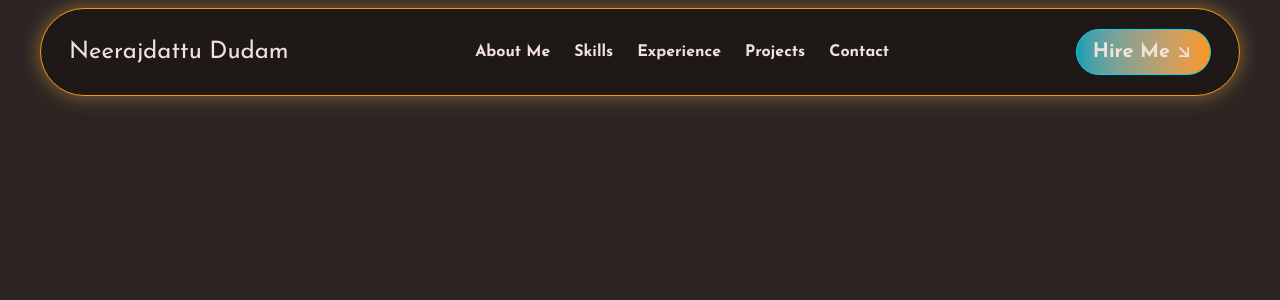
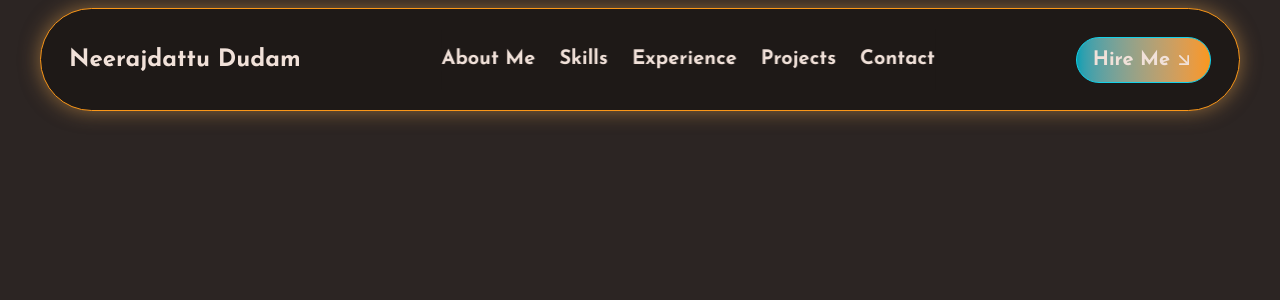
Before and after one commit to Dudam-Neeraj-Dattu/Personal-Portfolio, a React (Vite) app: page / in a window 1280 px wide. Shown: the top 300 px of the page. Built offline with nearby package versions, Linux system fonts and the light colour scheme; the HTML template or start-up script is replaced by a standard one.

Commit message:
completed navbar

```diff
--- a/src/components/navbar/NavbarBtn.jsx
+++ b/src/components/navbar/NavbarBtn.jsx
@@ -5,7 +5,9 @@ const NavbarBtn = () => {
    return (
       <button className=" px-4 py-2 rounded-full text-xl font-bold font-body text-white border-cyan border flex items-center gap-1 bg-gradient-to-r  from-darkCyan to-orange transition-all duration-500 hover:scale-110 hover:border-orange hover:shadow-cyanShadow cursor-pointer">
          Hire Me
-         <LuArrowDownRight />
+         <div className='sm:hidden lg:block'>
+            <LuArrowDownRight />
+         </div>
       </button>
    )
 }
--- a/src/components/navbar/NavbarLinks.jsx
+++ b/src/components/navbar/NavbarLinks.jsx
@@ -10,7 +10,7 @@ const links = [
 
 const NavbarLinks = () => {
    return (
-      <ul className='flex gap-6 text-white font-bold text-center'>
+      <ul className='flex gap-6 text-white font-bold text-center lg:flex-row sm:flex-col lg:relative sm:absolute sm:top-[120%] left-[50%] -translate-x-[50%] lg:text-md sm:text-xl sm:bg-cyan/30 backdrop-blur-lg lg:bg-black sm:w-full sm:py-4'>
          {links.map((link, index) => {
             return (
                <li key={index} className='group'>
--- a/src/components/navbar/NavbarLogo.jsx
+++ b/src/components/navbar/NavbarLogo.jsx
@@ -3,7 +3,7 @@ import React from 'react'
 const NavbarLogo = () => {
    return (
       <div>
-         <h1 className="text-white text-2xl hidden md:block">
+         <h1 className="text-white text-2xl font-extrabold hidden md:block">
             Neerajdattu Dudam
          </h1>
          <h1 className="text-white font-extrabold text-4xl flex items-center md:hidden sm:block">
--- a/src/components/navbar/NavbarMain.jsx
+++ b/src/components/navbar/NavbarMain.jsx
@@ -2,14 +2,29 @@ import React from 'react'
 import NavbarLogo from './NavbarLogo'
 import NavbarLinks from './NavbarLinks'
 import NavbarBtn from './NavbarBtn'
+import { GiHamburgerMenu } from "react-icons/gi";
+import { useState } from 'react';
 
 const NavbarMain = () => {
+
+   const [menuOpen, setMenuOpen] = useState(false);
+   const toggleMenu = () => {
+      setMenuOpen(!menuOpen);
+   };
+
    return (
       <nav className="max-w-[1300px] mx-auto w-full  px-4 fixed left-[50%] -translate-x-[50%] z-20 flex gap-4 mt-2">
          <div className="flex justify-between w-full max-w-[1200px] mx-auto  bg-black items-center py-5 px-7 rounded-r-full rounded-l-full border-orange border-[0.5px] shadow-orangeShadow">
             <NavbarLogo />
-            <NavbarLinks />
+            <div className={`${menuOpen ? 'sm:block' : 'sm:hidden'} lg:block transition-all duration-500`}>
+               <NavbarLinks />
+            </div>
             <NavbarBtn />
+         </div>
+         <div className='flex lg:hidden sm:block p-5 bg-black items-center justify-center rounded-full border-orange border-[0.5px] shadow-orangeShadow'>
+            <button className='text-2xl p-3 border border-orange rounded-full text-white cursor-pointer ' onClick={toggleMenu}>
+               <GiHamburgerMenu />
+            </button>
          </div>
       </nav>
    )
```
